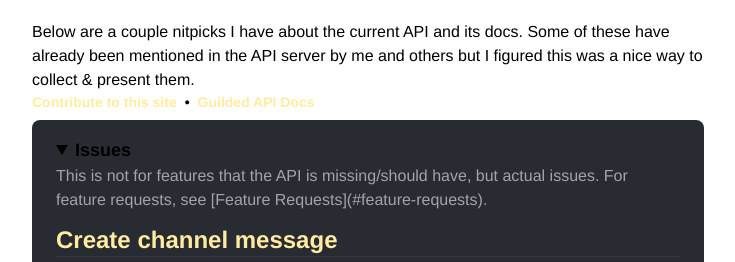
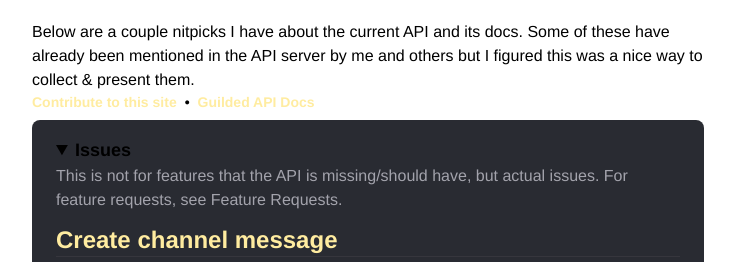
Before and after one commit to GuildedAPI/bot-api-issues, a React (Create React App) app: page / in a window 1280 px wide. Shown: the top 262 px of the page, without its empty margins (272-1007 px from the left). Built offline with nearby package versions, Linux system fonts and the light colour scheme; a web font is replaced by a local one.

Commit message:
feat: remark-gfm package

```diff
--- a/package.json
+++ b/package.json
@@ -18,6 +18,7 @@
     "react-markdown": "^8.0.3",
     "react-query": "^3.39.2",
     "react-scripts": "^5.0.1",
+    "remark-gfm": "^3.0.1",
     "typescript": "^4.9.3",
     "web-vitals": "^2.1.4",
     "yarn": "^1.22.19"
--- a/src/App.tsx
+++ b/src/App.tsx
@@ -1,6 +1,7 @@
 import React from 'react';
 import { QueryClient, QueryClientProvider, useQuery } from 'react-query';
 import { Link } from './components/Link';
+import { Markdown } from './components/Markdown';
 import { Data, Issue } from './types/data';
 
 const queryClient = new QueryClient();
@@ -54,7 +55,7 @@ const Index: React.FC = () => {
               <summary className='font-bold text-lg cursor-pointer'>
                 {section.title}
               </summary>
-              <p className='text-guilded-subtitle'>{section.description}</p>
+              <p className='text-guilded-subtitle'><Markdown>{section.description}</Markdown></p>
               {Object.entries(section.items).map(([tag, items]) => (
                 <div key={tag} className='mt-2'>
                   {items.map((item) => {
--- /dev/null
+++ b/src/components/Markdown.tsx
@@ -0,0 +1,7 @@
+import React from 'react';
+import ReactMarkdown from 'react-markdown';
+import remarkGfm from 'remark-gfm';
+
+export const Markdown: React.FC<{children: string}> = ({children}) => {
+  return <ReactMarkdown remarkPlugins={[remarkGfm]}>{children}</ReactMarkdown>;
+};
--- a/src/types/data.ts
+++ b/src/types/data.ts
@@ -4,7 +4,7 @@ export interface Data {
 
 interface ResourceBlock {
   title: string;
-  description: string;
+  description: string; // Accepts GitHub-flavored markdown
   items: Record<string, ResourceItem[]>; // e.g. { channels: ..., socialLinks: ... } - should correspond to a tag in the docs
 }
 
@@ -15,7 +15,7 @@ interface ResourceItem {
 }
 
 export interface Issue {
-  description: string; // Accepts markdown
+  description: string; // Accepts GitHub-flavored markdown
   references?: Reference[]; // Messages (or any content) mentioning the issue or request, if applicable
   isComplete?: boolean; // The issue is no longer applicable
   completedAt?: string; // Approximate date or exact time (e.g. of an announcement) when the issue was resolved. Not required with isComplete
```
Also changed, not shown: 1 other file (tests, documents, lock files or other folders).
